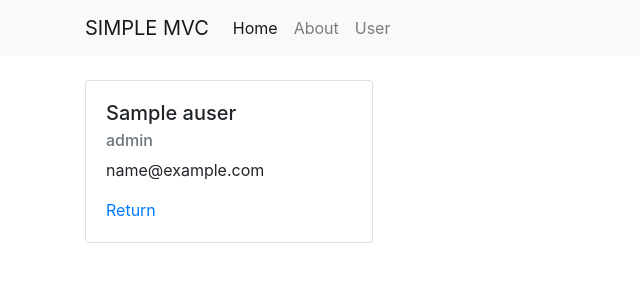
After one commit to osvaldosterly/mvc, a PHP site: the page made by app/views/user/detail.php in a window 1280 px wide. The commit adds this page. Shown: the top 300 px of the page, without its empty margins (0-640 px from the left). Run offline with PHP 8.4, Linux system fonts and the light colour scheme; the template is opened without the code that fills it: most values are stand-ins (such as "Sample title", 1, 10 or a date in 2020); some libraries are stand-ins or nearby versions.

Commit message:
Added some correction

```diff
--- a/app/models/User_model.php
+++ b/app/models/User_model.php
@@ -12,4 +12,10 @@ class User_model {
         $this->db->query('SELECT * FROM ' . $this->table);
         return $this->db->resultSet();
     }
+
+    public function getUserById($id){
+        $this->db->query('SELECT * FROM ' . $this->table . ' WHERE id=:id');
+        $this->db->bind('id', $id);
+        return $this->db->single();
+    }
 }
--- /dev/null
+++ b/app/views/user/detail.php
@@ -0,0 +1,10 @@
+<div class="container mt-4">
+    <div class="card" style="width: 18rem;">
+        <div class="card-body">
+            <h5 class="card-title"><?= $data['auser']['name']; ?></h5>
+            <h6 class="card-subtitle mb-2 text-muted"><?= $data['auser']['user_type']; ?></h6>
+            <p class="card-text"><?= $data['auser']['email']; ?></p>
+            <a href="<?= BASEURL; ?>/user" class="card-link">Return</a>
+        </div>
+    </div>
+</div>
```
Also changed, not shown: app/controllers/User.php (+8 -0 lines), app/views/user/index.php (+7 -5 lines).
